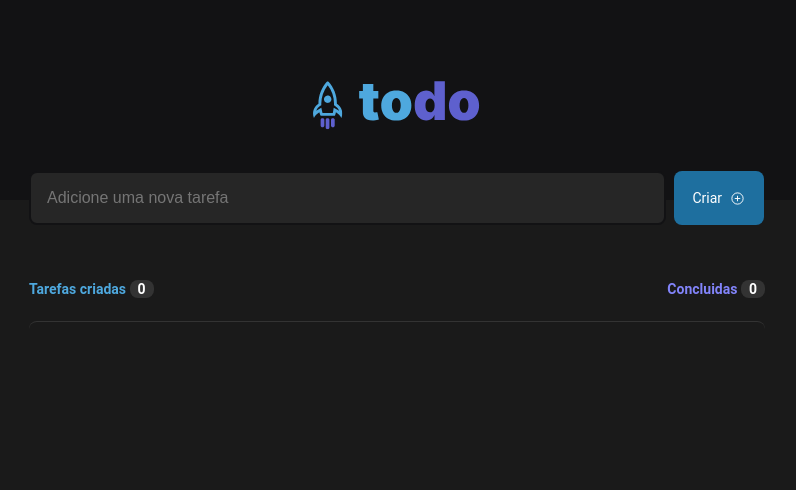
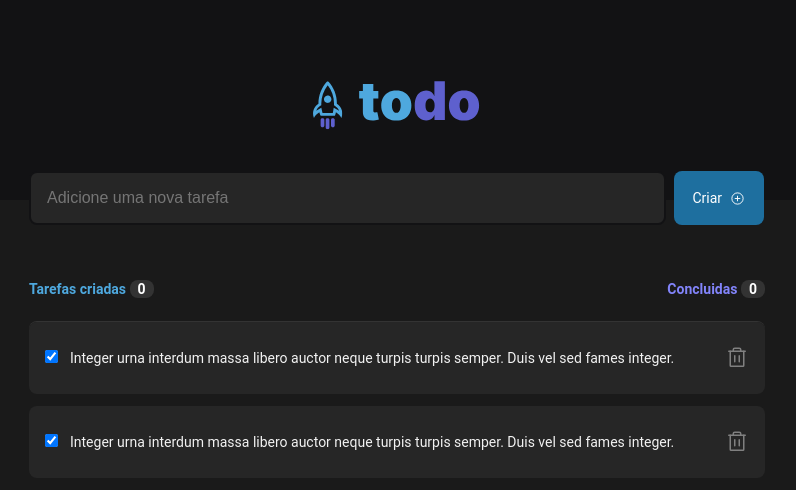
Before and after one commit to BePenques/react-todo-list-rocketseat, a React (Vite) app: page / in a window 1280 px wide. Shown: the top 490 px of the page, without its empty margins (243-1039 px from the left). Built offline with nearby package versions, Linux system fonts and the light colour scheme.

Commit message:
css box tarefa

```diff
--- a/src/App.jsx
+++ b/src/App.jsx
@@ -1,11 +1,25 @@
 import { Header } from "./components/Header"
 import { InputTask } from "./components/InputTask"
 import { TaskList } from "./components/TaskList"
+import { Task } from "./components/Task"
 import './global.css';
 import styles from './App.module.css'
+// import styles from './TaskList.module.css'
 
 function App() {
 
+  const tasks = [
+    {
+        id: 1,
+        title: 'Integer urna interdum massa libero auctor neque turpis turpis semper. Duis vel sed fames integer.',
+        isCompleted: true
+    },
+    {
+        id: 2,
+        title: 'Integer 2 urna interdum massa libero auctor neque turpis turpis semper. Duis vel sed fames integer.',
+        isCompleted: false
+    }
+  ];
 
   return (
    <div>
@@ -14,9 +28,26 @@ function App() {
       <div className={styles.wrapper}>
         <main className={styles.main}>
           <InputTask>
-            input de adicionar tasks
           </InputTask>
           <TaskList></TaskList>
+          {/* <div className={styles.tasklist}>
+            <div className={styles.counter}>
+                  <strong className={styles.tarefasCriadas}>Tarefas criadas <span>0</span></strong>
+                  <strong className={styles.concluidas}>Concluidas <span>0</span></strong>
+              </div>
+              <div className={styles.list}>
+
+                  {tasks.map(task => {
+                      return (
+                          <Task
+                              key={task.id}
+                              title={task.title}
+                              isCompleted={task.isCompleted}
+                          />
+                      )
+                  })}
+            </div>
+          </div> */}
         </main>
       </div>
    </div>
--- a/src/App.module.css
+++ b/src/App.module.css
@@ -23,3 +23,36 @@
  /* 16 --> 100%
     14 --> ?
     14 * 100 / 16 = 87,5 */
+
+    .tasklist{
+        /* border: 2px solid red; */
+        margin-top: 4rem;
+        /* height: 100px;   */
+    }
+
+    .list{
+        margin-top: 1.5rem;
+        border-top: 1px solid var(--gray-400);
+        border-radius: 8px 8px 0px 0px;
+        height: 3.12rem;
+        /* opacity: 0.7; */
+    }
+
+    .counter{
+        display: flex;
+        justify-content: space-between;
+    }
+
+    .counter span{
+        padding: 1px 8px;
+        background: var(--gray-400);
+        border-radius: 8px;
+        color: white;
+    }
+
+    .tarefasCriadas{
+        color: var(--blue-300);
+    }
+    .concluidas{
+        color: var(--purple-300);
+    }
--- /dev/null
+++ b/src/components/Task.jsx
@@ -0,0 +1,19 @@
+import styles from './Task.module.css'
+import { Trash } from 'phosphor-react'
+
+// export function Task({title, isCompleted}){
+export function Task(){
+
+    return(
+
+        <div className={styles.taskBox}>
+            <div className={styles.checkBoxLabel}>
+                <input type="checkbox" checked={true}/>
+                <label>Integer urna interdum massa libero auctor neque turpis turpis semper. Duis vel sed fames integer.</label>
+            </div>
+                <button className={styles.btn} title="Deletar Tarefa">
+                    <Trash size={24}/>
+                </button>
+        </div>
+    )
+}
--- /dev/null
+++ b/src/components/Task.module.css
@@ -0,0 +1,41 @@
+.taskBox{
+    background: var(--gray-500);
+    width: 100%;
+    height: 4.5rem;
+    display: flex;
+    justify-items: center;
+    justify-content: center;
+    padding: 1rem;
+    border-radius: 8px;
+}
+
+.taskBox + .taskBox{
+    margin-top: 0.75rem
+}
+
+.checkBoxLabel{
+    width: 42.7rem;
+    margin: auto ;
+    color: var(--gray-100);
+}
+
+input[type=checkbox]{
+    margin-right: 0.75rem;
+    /* background-color: red; */
+}
+
+.checkBoxLabel label{
+    font-size: 14px;
+    width: 39.5rem;
+}
+
+.btn{
+    background: transparent;
+    border: 0;
+    color: var(--gray-300);
+    cursor: pointer;
+    line-height: 0;
+    border-radius: 2px;
+    float: right;
+    margin: auto ;
+}
--- a/src/components/TaskList.jsx
+++ b/src/components/TaskList.jsx
@@ -1,13 +1,26 @@
 import styles from './TaskList.module.css'
+import { Task } from "./Task"
 
-export function TaskList(){
+
+export function TaskList(tasks){
     return(
         <div className={styles.tasklist}>
             <div className={styles.counter}>
                 <strong className={styles.tarefasCriadas}>Tarefas criadas <span>0</span></strong>
                 <strong className={styles.concluidas}>Concluidas <span>0</span></strong>
             </div>
-            <div className={styles.list}>
+             <div className={styles.list}>
+                <Task></Task>
+                <Task></Task>
+                {/* {tasks.map(task => {
+                      return (
+                          <Task
+                              key={task.id}
+                              title={task.title}
+                              isCompleted={task.isCompleted}
+                          />
+                      )
+                  })} */}
 
             </div>
         </div>
--- a/src/global.css
+++ b/src/global.css
@@ -1,7 +1,7 @@
 :root{
     --white: #ffffff;
-    --gray-100: #e1e1e6;
-    --gray-300: #c4c4cc;
+    --gray-100: #F2F2F2;
+    --gray-300: #808080;
     --gray-400: #333333;
     --gray-500: #262626;
     --gray-600: #1A1A1A;
```
